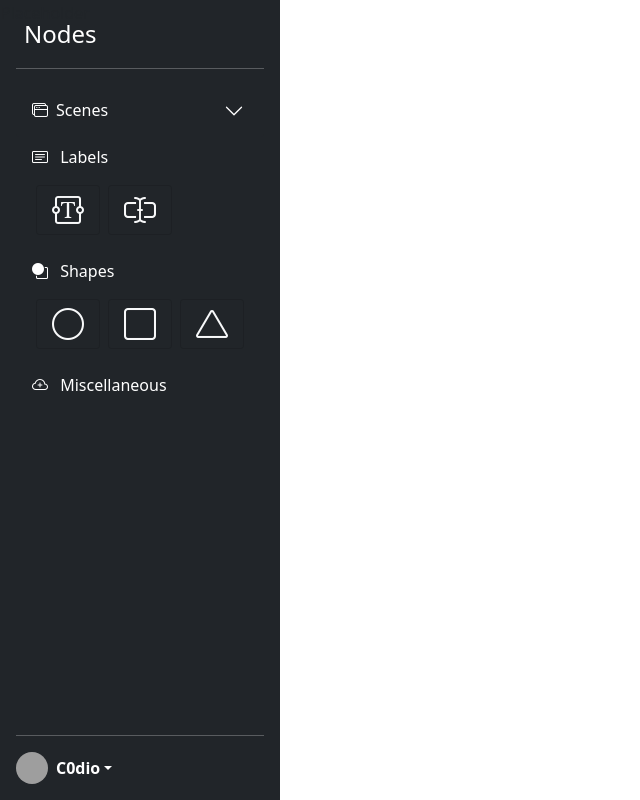
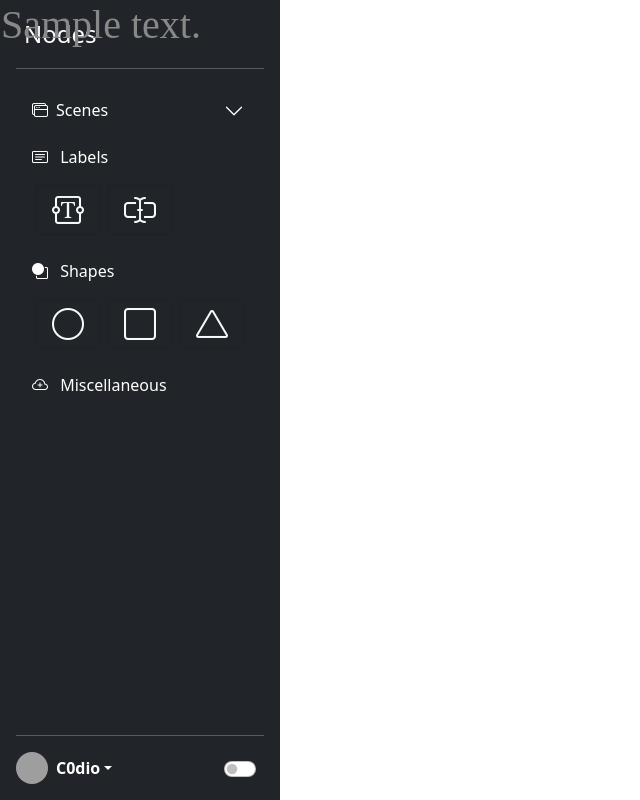
Before and after one commit to C0dio/QuickFlask, a Flask app: page / in a window 1280 px wide. Shown: the whole page, without its empty margins (0-640 px from the left). Run offline with Flask 3, Linux system fonts and the light colour scheme; tables that the repository leaves empty hold one stand-in row (values such as "Sample post"); some libraries are stand-ins or nearby versions; grey boxes are pictures that could not be loaded.

Commit message:
added additional node attributes and cleaned up

```diff
--- a/app.py
+++ b/app.py
@@ -28,8 +28,12 @@ def load_scene(name):
             yield {
                 'id': node.ref_id,
                 'type': node.type.value,
+                'font': node.font,
+                'size': node.size,
+                'text': node.text,
                 'xpos': node.xpos,
-                'ypos': node.ypos
+                'ypos': node.ypos,
+                'color': node.color,
             }
 
     # return the nodes of the scene
@@ -50,28 +54,37 @@ def save_scene():
         db_scene = ScenesModel(name=scene_name)
         db.add(db_scene)
 
+    # remove all the nodes in the scene to handle duplicate or deleted nodes
+    db_scene.nodes = []
+
     # if no nodes are attached then just create the scene
     if not nodes:
         return 'Created Scene', 201
 
-    # remove all the nodes in the scene to handle duplicate or deleted nodes
-    db_scene.nodes = []
 
     # create and add the nodes to the scene
     for node in nodes:
         # parse the node
         node_id =   node.get('ref_id', str(uuid4()))
         node_type = node.get('type', 'circle')
+        node_font = node.get('font', 'Arial')
+        node_size = node.get('size', 16)
+        node_text = node.get('text', '')
         node_xpos = node.get('xpos', 0)
         node_ypos = node.get('ypos', 0)
+        node_color = node.get('color', '#343a40')
         # only add new nodes
         db_node = db.get_by_field(NodesModel, 'ref_id', node_id)
         if not db_node:
             db_node = NodesModel(
                 ref_id=node_id,
                 type=NodeTypes(node_type),
+                font=node_font,
+                size=node_size,
+                text=node_text,
                 xpos=node_xpos,
                 ypos=node_ypos,
+                color=node_color,
                 scene_id=db_scene.id
             )
             db.add(db_node)
--- a/db.py
+++ b/db.py
@@ -70,8 +70,12 @@ class NodesModel(db.Model):
     id: Mapped[int] = mapped_column(Integer, primary_key=True)
     ref_id: Mapped[str] = mapped_column(String(36), unique=True)
     type: Mapped[NodeTypes]
+    font: Mapped[str] = mapped_column(String)
+    size: Mapped[str] = mapped_column(String)
+    text: Mapped[str] = mapped_column(String)
     xpos: Mapped[int] = mapped_column(Integer)
     ypos: Mapped[int] = mapped_column(Integer)
+    color: Mapped[str] = mapped_column(String)
     # one scenes for many nodes relationship
     scene_id: Mapped[int] = mapped_column(ForeignKey("scenes.id"))
 
--- a/static/scripts/global.js
+++ b/static/scripts/global.js
@@ -56,7 +56,6 @@ class Toast {
 
 
 class Request {
-    // TODO: Lots of duplicated code: DRY
     static post(endpoint, data, contentType='application/json') {
         return new Promise(function(resolve, _) {
             $.ajax({
@@ -109,17 +108,30 @@ class Request {
 class NodeType {
     static nodes = [];
 
-    constructor(tag, type=undefined, xpos=290, ypos=10) {
+    constructor(
+        tag,
+        type=undefined,
+        xpos=290,
+        ypos=10,
+        text=undefined,
+        font = 'Arial',
+        size = 16,
+        color='#343a40',
+    ) {
         // class logic
         this.type = type;
-        this.text = undefined
+        this.text = text
         this.edit = false;
         this.draggable = false;
+        this.color = color;
+        this.font = font;
+        this.size = size;
 
         // element logic
         this.element = $(document.createElement(tag));
-        $(this.element).css({top: ypos, left: xpos, position:'absolute'});
+        $(this.element).css({top: ypos, left: xpos, position:'absolute', 'font-family':font});
         $(this.element).attr('is-node', true);
+        this._init_context_menu();
         if (type) {
             $(this.element).data('type', type);
             $(this.element).addClass(type);
@@ -129,16 +141,61 @@ class NodeType {
         NodeType.nodes.push(this);
     }
 
+    _init_context_menu() {
+        $(this.element).on('contextmenu', {instance: this}, function(event) {
+            event.preventDefault();
+            // assign colour functionality
+            $('#colorpicker').val(event.data.instance.color);
+            $('#colorpicker').off('input').on('input', {instance: event.data.instance}, function(event){
+                event.data.instance.setColor(event.target.value);
+            });
+
+            // assign size functionality
+            $('#node-size').val(event.data.instance.size);
+            $('#node-size').off('change').change({instance: event.data.instance}, function(event){
+                event.data.instance.setSize(event.target.value);
+            });
+
+            // assign font type functionality
+            if (event.data.instance.type === 'textarea-t' || event.data.instance.type === 'input-cursor-text') {
+                $('#font-type-list').removeClass('d-none').addClass('d-flex');
+                $('#font-type').val('');
+                $('#font-type').attr('placeholder', event.data.instance.font);
+                $('#font-type').off('change').change({instance: event.data.instance}, function(event) {
+                    $(event.data.instance.element).css('font-family', event.target.value);
+                    event.data.instance.font = event.target.value;
+                });
+            } else {
+                $('#font-type-list').removeClass('d-flex').addClass('d-none');
+            }
+
+            // assign delete functionality
+            $('#delete-node').off('click').on('click', {instance: event.data.instance}, function(event){
+                $(event.data.instance.element).remove();
+                $('#contextmenu').removeClass('show');
+
+                // remove instance from array
+                NodeType.nodes = NodeType.nodes.filter(function(e){
+                    return e !== event.data.instance;
+                 });
+            });
+
+            // move the menu & reveal it
+            $('#contextmenu').css({top: event.pageY, left: event.pageX});
+            $('#contextmenu').addClass('show');
+        });
+    }
+
     text(content) {
         this.text = content;
-        this.element = $(this.element).append(`<span>${content}</span>`);
+        this.element = $(this.element).html(content);
         return this;
     }
 
     drag() {
         this.draggable = true;
         $(this.element).addClass('draggable');
-        $(this.element).draggable();
+        $(this.element).draggable({containment: 'parent'});
         return this;
     }
 
@@ -155,27 +212,74 @@ class NodeType {
     build() {
         throw new Error('Method Not Implemented');
     }
+
+    setColor(value) {
+        throw new Error('Method Not Implemented');
+    }
+
+    setSize(value) {
+        throw new Error('Method Not Implemented');
+    }
 }
 
 class ShapeNode extends NodeType {
     build() {
         $(this.element).addClass('shape');
+        this.setSize(100);
+        this.setColor(this.color);
         this.drag().add();
+    }
+
+    setColor(value) {
+        this.color = value;
+        $(this.element).css('background-color', value);
+    }
+
+    setSize(value) {
+        this.size = value;
+        $(this.element).width(value).height(value);
+    }
+}
+
+class TriangleNode extends ShapeNode {
+    setColor(value) {
+        this.color = value;
+        $(this.element).css('border-bottom', `${this.size}px solid ${value}`);
+    }
+
+    setSize(value) {
+        this.size = value;
+        $(this.element).css('border', `${value / 2}px solid transparent`);
+        $(this.element).css('border-bottom', `${value}px solid ${this.color}`);
     }
 }
 
 class LabelNode extends NodeType {
     build(content='Placeholder', edit=true) {
+        $(this.element).addClass('label');
+        this.setSize(this.size);
+        this.setColor(this.color);
         super.text(content).drag().add();
 
         if (edit) {
             this.editable();
         }
     }
+
+    setColor(value) {
+        this.color = value;
+        $(this.element).css('color', value);
+    }
+
+    setSize(value) {
+        this.size = value;
+        $(this.element).css('font-size', `${value}px`);
+    }
 }
 
 
 class SceneManager {
+    static autosave = false;
     static template = '\
         <li class="list-group-item saved-scene" aria-current="true"> \
             <i class="bi bi-window me-2 text-white" width="8" height="8"></i> \
@@ -245,11 +349,40 @@ class SceneManager {
             // load the nodes onto the scene
             const nodes = JSON.parse(response['nodes']);
             nodes.forEach(node => {
-                // TODO: pass label data here to avoid hard-coding
+                // TODO: Make a static factory function to return the correct type - EMUM?
                 if (node.type === 'textarea-t' || node.type === 'input-cursor-text') {
-                    new LabelNode('p', node.type, node.ypos, node.xpos).build();
+                    new LabelNode(
+                        'h1',
+                        node.type,
+                        node.ypos,
+                        node.xpos,
+                        node.text,
+                        node.font,
+                        node.size,
+                        node.color
+                    ).build(node.text);
+                } else if (node.type === 'triangle') {
+                    new TriangleNode(
+                        'span',
+                        node.type,
+                        node.ypos,
+                        node.xpos,
+                        node.text,
+                        node.font,
+                        node.size,
+                        node.color
+                    ).build();
                 } else {
-                    new ShapeNode('span', node.type, node.ypos, node.xpos).build();
+                    new ShapeNode(
+                        'span',
+                        node.type,
+                        node.ypos,
+                        node.xpos,
+                        node.text,
+                        node.font,
+                        node.size,
+                        node.color
+                    ).build();
                 }
             });
         });
@@ -261,17 +394,8 @@ class SceneManager {
 // Node Options
 //
 
-$('.draggable').draggable({
-    containment: 'parent',
-    start: (event, ui) => {},
-    drag : (event, ui) => {},
-    stop : (event, ui) => {},
-});
-
-
 $('.option-card').click((event) => {
     // get the option type
-    // TODO: have option-type field as generic type and add a detailed type field for specifics
     const optionType = $(event.target).data('option-type');
     if (optionType == null) {
         $($(event.target).children('i')[0]).data('option-type');
@@ -282,12 +406,15 @@ $('.option-card').click((event) => {
     // check option type
     // TODO: pass label data here to avoid hard-coding
     if (optionType == 'textarea-t' || optionType == 'input-cursor-text') {
-        new LabelNode('p', optionType).build();
-        return;
+        return new LabelNode('h1', optionType).build();
+    }
+
+    if (optionType === 'triangle') {
+        return new TriangleNode('span', optionType).build();
     }
 
     // create and build a shape node
-    new ShapeNode('span', optionType).build();
+    return new ShapeNode('span', optionType).build();
 });
 
 
@@ -296,6 +423,11 @@ $('.option-card').click((event) => {
 //
 
 $(document).on('click', '.saved-scene', function() {
+    // save the existing scene if enabled
+    if (SceneManager.autosave) {
+        $('#save-scene').click();
+    }
+
     const scene = SceneManager.getName($(this));
     SceneManager.activate(scene);
     SceneManager.load(SceneManager.getActiveSceneName());
@@ -303,6 +435,11 @@ $(document).on('click', '.saved-scene', function() {
 
 
 $('#new-scene').click(() => {
+    // save the existing scene if enabled
+    if (SceneManager.autosave) {
+        $('#save-scene').click();
+    }
+
     // add a new scene to sidebar
     const scene_name = SceneManager.add();
 
@@ -317,10 +454,34 @@ $('#new-scene').click(() => {
 });
 
 
-$('#save-scene').click(() => {
+$('#save-scene').click(event => {
+    // no scenes to save
+    if ($('.saved-scene').length < 1) {
+        return;
+    }
+
+    // update the text values
+    NodeType.nodes.forEach(n => {
+        n.text = $(n.element).html();
+
+        // remove blank label nodes
+        if (n instanceof LabelNode && n.text.length <  1) {
+            $(n.element).remove();
+
+            // remove instance from array
+            NodeType.nodes = NodeType.nodes.filter(function(e){
+                return e !== n;
+            });
+        }
+    });
+
     // get all the nodes on the scene & convert to objects
     const nodes = NodeType.nodes.map(node => ({
         type: node.type,
+        font: node.font,
+        size: node.size,
+        text: node.text,
+        color: node.color,
         xpos: $(node.element).position().top,
         ypos: $(node.element).position().left,
     }));
@@ -338,9 +499,18 @@ $('#save-scene').click(() => {
 });
 
 
-$('#delete-scene').click(event => {
-    // TODO: Add confirmation modal
+$('#delete-scene').click(() => {
+    // no scenes to delete
+    if ($('.saved-scene').length < 1) {
+        return;
+    }
 
+    // Show confirmation modal
+    $('#confirmation-modal').modal('show');
+});
+
+
+$('#delete-scene-confirm').click(() => {
     // get scene name
     const scene_name = SceneManager.getActiveSceneName();
 
@@ -349,8 +519,9 @@ $('#delete-scene').click(event => {
         new Toast('Action Completed', response).show();
         SceneManager.delete();
     });
+
+    $('#confirmation-modal').modal('hide');
 });
-
 
 //
 // Page Options
@@ -362,7 +533,6 @@ $(document).ready(function() {
         return new bootstrap.Tooltip(tooltip);
     });
 
-
     // check whether there are scenes to load
     if ($('.saved-scene').length < 1) {
         return;
@@ -372,3 +542,20 @@ $(document).ready(function() {
     const scene_name = SceneManager.getActiveSceneName();
     SceneManager.load(scene_name);
 });
+
+
+$(document).click(function(event) {
+    // hide the context menu if user clicks outside of it
+    if (!$(event.target).parents('#contextmenu').length
+        && event.target.id !== 'contextmenu') {
+        $('#contextmenu').removeClass('show');
+    }
+});
+
+
+$('#autosave').click(function() {
+    SceneManager.autosave = $(this).prop('checked');
+    if (SceneManager.autosave) {
+        $('#save-scene').click();
+    }
+});
--- a/static/styles/global.css
+++ b/static/styles/global.css
@@ -12,14 +12,19 @@
     --active: #2b2d4a;
 }
 
+#delete-node:hover {
+    background-color: var(--bs-danger);
+    transition: 0.4s;
+}
+
 .draggable {
     display: block;
-    width: 100px;
-    height: 100px;
 }
 
 .shape {
     background-color: var(--bs-gray-dark);
+    width: 100px;
+    height: 100px;
 }
 
 .square {
--- a/templates/head.html
+++ b/templates/head.html
@@ -6,6 +6,27 @@
     </head>
 
     <body class="d-flex flex-row">
+
+        {% block modal %}
+        <div class="modal fade" id="confirmation-modal" tabindex="-1" aria-hidden="true">
+            <div class="modal-dialog">
+              <div class="modal-content">
+                <div class="modal-header text-danger">
+                    <i class="bi bi-exclamation-triangle-fill me-3 fs-4"></i>
+                    <h5 class="modal-title">Confirmation Required</h5>
+                    <button type="button" class="btn-close" data-bs-dismiss="modal" aria-label="Close"></button>
+                </div>
+                <div class="modal-body">
+                  Are you sure you want to delete this scene, this action cannot be undone!
+                </div>
+                <div class="modal-footer d-flex justify-content-between">
+                  <button type="button" class="btn btn-secondary" data-bs-dismiss="modal">Cancel</button>
+                  <button type="button" class="btn btn-danger" id="delete-scene-confirm">Delete Scene</button>
+                </div>
+              </div>
+            </div>
+          </div>
+        {% endblock %}
 
         {% block toast %}
         <div class="position-fixed bottom-0 end-0 p-3" style="z-index: 11">
@@ -19,6 +40,41 @@
                 <div id="toast-body" class="toast-body"></div>
             </div>
         </div>
+        {% endblock %}
+
+        {% block contextmenu %}
+            <ul id="contextmenu" class="dropdown-menu">
+                <li class="dropdown-item d-flex justify-content-between">
+                    <label for="node-size" class="d-flex-inline align-self-center">Size</label>
+                    <input id="node-size" class="form-control form-control-sm ms-3 w-50" value="16" type="number" min="4">
+                </li>
+                <li id="font-type-list" class="dropdown-item d-flex justify-content-between">
+                    <label for="font-type" class="d-flex-inline align-self-center">Font Type</label>
+                    <input id="font-type"  class="form-control form-control-sm ms-3 w-50" list="font-list">
+                    <datalist id="font-list">
+                        <option value="Arial">
+                        <option value="Verdana">
+                        <option value="Tahoma">
+                        <option value="Trebuchet">
+                        <option value="Times New Roman">
+                        <option value="Georgia">
+                        <option value="Courier New">
+                        <option value="Brush Script MT">
+                    </datalist>
+                </li>
+                <li class="dropdown-item align-self-center d-flex align-self-center justify-content-between">
+                    <label for="colorpicker" class="d-flex-inline align-self-center">Colour</label>
+                    <input type="color" id="colorpicker" value="#343a40" class="w-50 p-0 border-0">
+                </li>
+                <li><hr class="dropdown-divider"></li>
+                <li>
+                    <button id="delete-node" class="d-flex justify-content-between border-0 text-danger list-group-item list-group-item-action bg-white" type="button">
+                        <span class="d-flex-inline">Delete Node</span>
+                        <i class="d-flex-inline align-self-center bi bi-trash3 me-2 text-danger" width="8" height="8"></i>
+                    </button>
+                </li>
+
+            </ul>
         {% endblock %}
 
         {% block sidebar %}
@@ -36,7 +92,7 @@
         <script src="https://cdn.jsdelivr.net/npm/bootstrap@5.0.2/dist/js/bootstrap.bundle.min.js"
                 integrity="sha384-MrcW6ZMFYlzcLA8Nl+NtUVF0sA7MsXsP1UyJoMp4YLEuNSfAP+JcXn/tWtIaxVXM"
                 crossorigin="anonymous"></script>
-        <script src="//code.jquery.com/ui/1.12.1/jquery-ui.js"></script>
+        <script src="//code.jquery.com/ui/1.13.1/jquery-ui.js"></script>
         <script src="{{ url_for('static', filename='scripts/global.js') }}"></script>
         {% block scripts %}{% endblock %}
 
--- a/templates/sidebar.html
+++ b/templates/sidebar.html
@@ -73,7 +73,6 @@
                 <strong>C0dio</strong>
             </a>
             <ul class="dropdown-menu dropdown-menu-dark text-small shadow" aria-labelledby="profile-dropdown">
-                <li><a class="dropdown-item" href="#">New scene...</a></li>
                 <li><a class="dropdown-item disabled" href="#">Settings</a></li>
                 <li><a class="dropdown-item disabled" href="#">Profile</a></li>
                 <li>
@@ -82,5 +81,8 @@
                 <li><a class="dropdown-item disabled" href="#">Sign out</a></li>
             </ul>
         </div>
+        <div class="form-check form-switch ms-auto d-flex align-items-center">
+            <input id="autosave" class="form-check-input" data-bs-toggle="tooltip" data-bs-placement="top" title="Autosave" type="checkbox">
+        </div>
     </div>
 </div>
```
